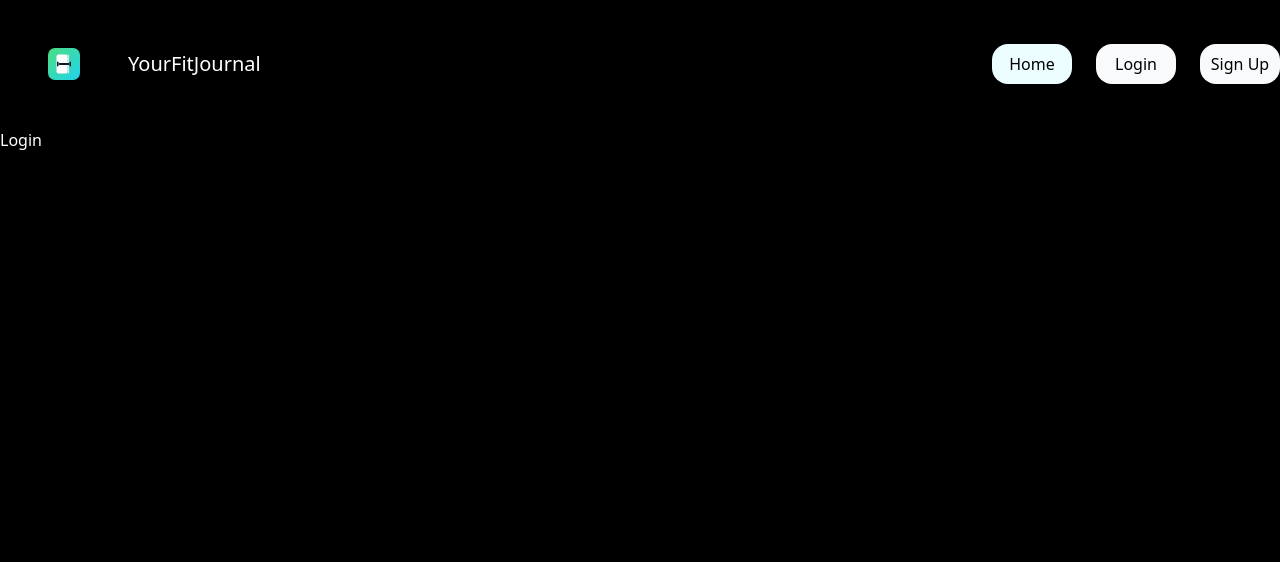
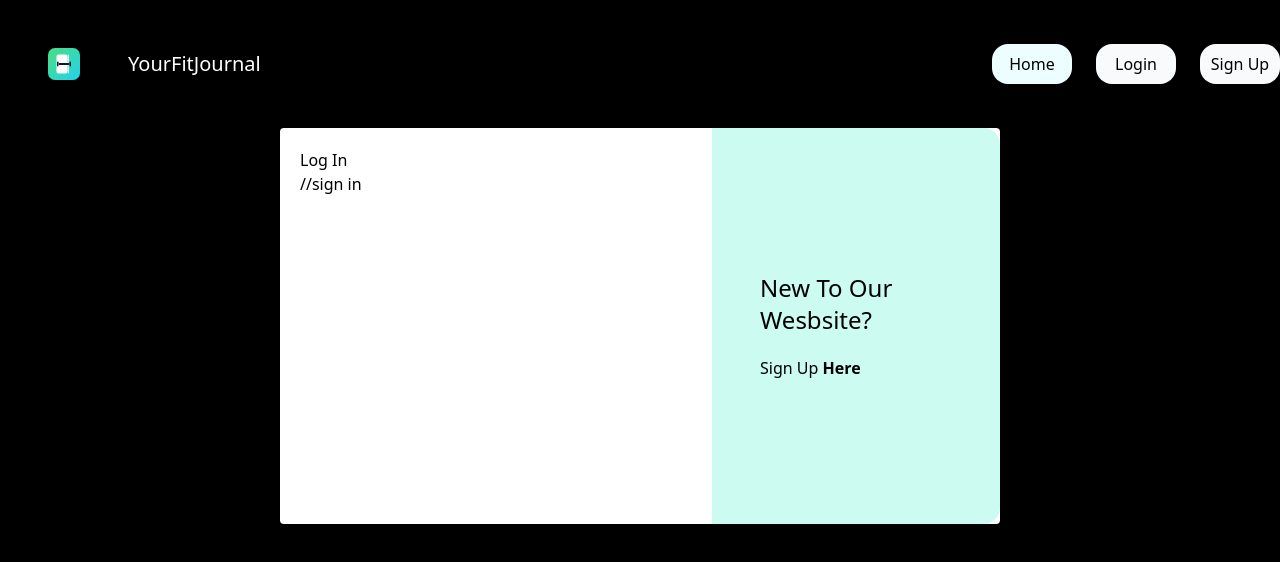
Before and after one commit to blryan08/fitness-journal-website, a Next.js app: page /Login in a window 1280 px wide. Shown: the top 562 px of the page. Built offline with nearby package versions, Linux system fonts and the light colour scheme.

Commit message:
update on login

```diff
--- a/app/Login/page.tsx
+++ b/app/Login/page.tsx
@@ -1,3 +1,21 @@
+//import {Button} from "@/components/ui/Button"
+import Link from "next/link"
+
 export default function Login() {
-    return <h1> Login </h1>;
+    return (
+    <main className= "flex flex-col items-center justify-center flex-1 w-full px-25">
+        <div className="bg-white rounded-sm shadow-2xl flex w-2/3 max-w-4xl text-black">
+            <div className="w-3/5 p-5" >
+                <p> Log In </p> //sign in
+             </div>
+             <div className="w-2/5 bg-teal-100 rounded-tr-2xl rounded-br-2xl py-36 px-12">
+                <p className="text-2xl mb-5"> New To Our Wesbsite? </p>
+                <p> Sign Up <Link href="/SignUp" className="font-extrabold"> Here</Link> </p>
+             </div>
+
+        </div>
+
+    </main>
+
+    );
 }
--- a/app/globals.css
+++ b/app/globals.css
@@ -4,3 +4,16 @@
 body {
     background-color: black;
 }
+@layer utilities {
+    .font-geist-sans {
+        font-family: var(--font-geist-sans);
+    }
+    .font-geist-mono {
+        font-family: var(--font-geist-mono);
+    }
+    .font-oswald {
+        font-family: var(--font-oswald);
+    }
+
+
+}
--- a/app/layout.tsx
+++ b/app/layout.tsx
@@ -1,5 +1,5 @@
 import type { Metadata } from "next";
-import { Geist, Geist_Mono } from "next/font/google";
+import { Geist, Geist_Mono, Oswald } from "next/font/google";
 import "./globals.css";
 import Link from "next/link"
 import Image from "next/image"
@@ -8,11 +8,19 @@ import favicon2 from "../public/favicon2.svg"
 const geistSans = Geist({
   variable: "--font-geist-sans",
   subsets: ["latin"],
+  weight: "400"
 });
 
 const geistMono = Geist_Mono({
   variable: "--font-geist-mono",
   subsets: ["latin"],
+  weight: "400"
+});
+
+const oswald = Oswald({
+  variable: "--font-oswald",
+  subsets: ["latin"],
+  weight: "400"
 });
 
 export const metadata: Metadata = {
@@ -29,9 +37,8 @@ export default function RootLayout({
   children: React.ReactNode;
 }>) {
   return (
-    <html lang="en">
-  <body
-        className="text-white bg-black-100 {`${geistSans.variable} ${geistMono.variable} antialiased`}">
+  <html lang="en" className="{`${geistSans.variable} ${geistMono.variable} ${oswald.variable} antialiased`}">
+  <body className="text-white bg-black-100 font-geist-sans font-geist-mono font-oswald" >
     <nav className="flex items-center shadow-2xl">
       <div className= "flex justify-start items-center gap-0" >
         <Image
@@ -39,7 +46,7 @@ export default function RootLayout({
           src={favicon2}
           alt = "YourFitJournallogo"
         />
- <h1 className= "text-xl">YourFitJournal</h1>
+        <h1 className= "text-xl font-oswald">YourFitJournal</h1>
       </div>
       <div className= "flex gap-6 ">
           <Link href={"/"} className="flex justify-center items-center text-black h-10 w-20 bg-cyan-50 rounded-2xl ml-200"> Home </Link>
@@ -47,7 +54,6 @@ export default function RootLayout({
           <Link href={"/SignUp"}className="flex justify-center items-center text-black h-10 w-20 bg-gray-50 rounded-2xl"> Sign Up </Link>
       </div>
     </nav>
-
        {children}
       </body>
     </html>
--- a/app/page.tsx
+++ b/app/page.tsx
@@ -1,10 +1,7 @@
-import Image from "next/image";
-import favicon2 from "../public/favicon2.svg"
-
 export default function Home() {
   return (
-<>
-
-  </>
+<div className="ml-30">
+  <h1 className="text-2xl text-center"> TRAIN . TRACK . TRANSFORM </h1>
+</div>
 );
 }
```
Lines whose indentation alone changed are shown as unchanged.
